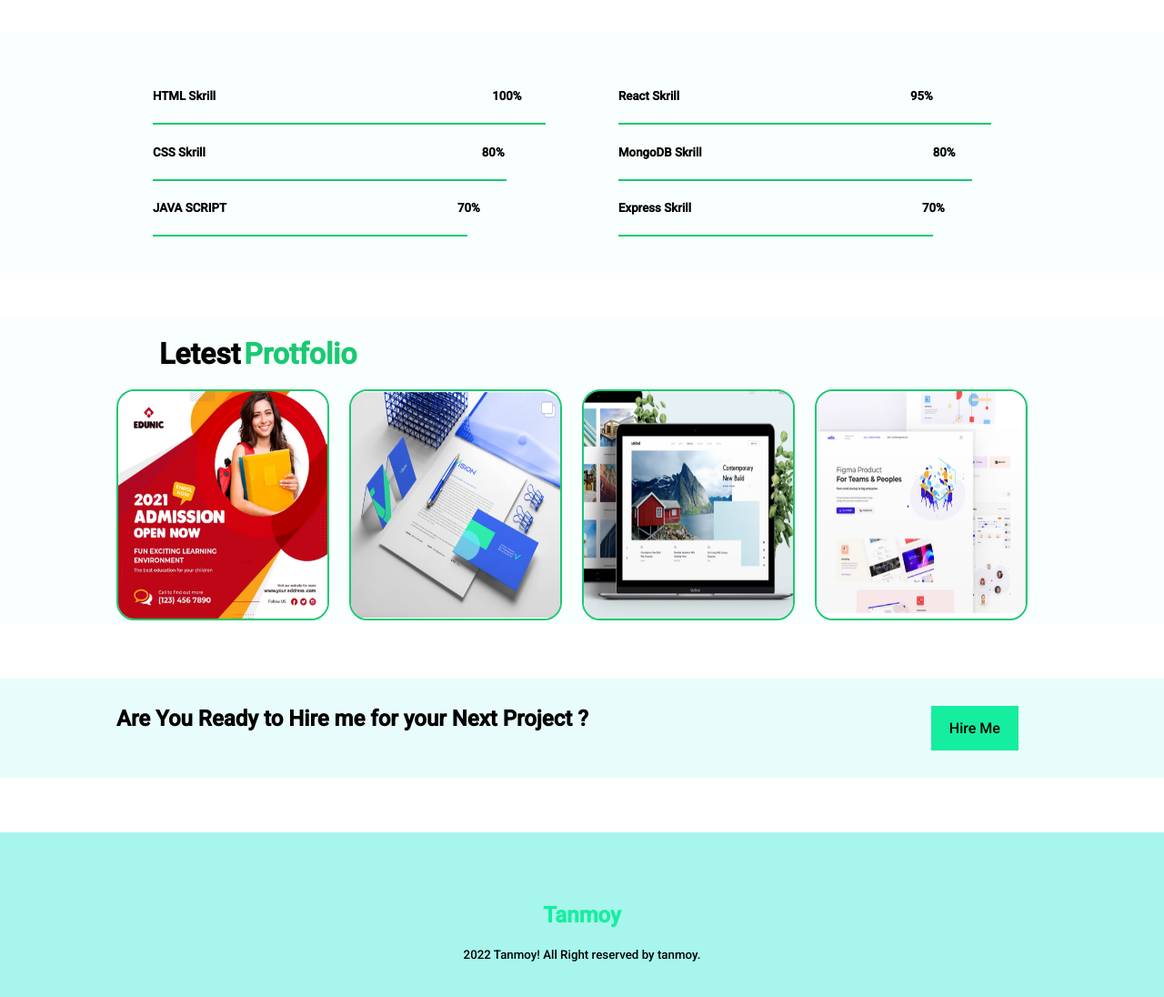
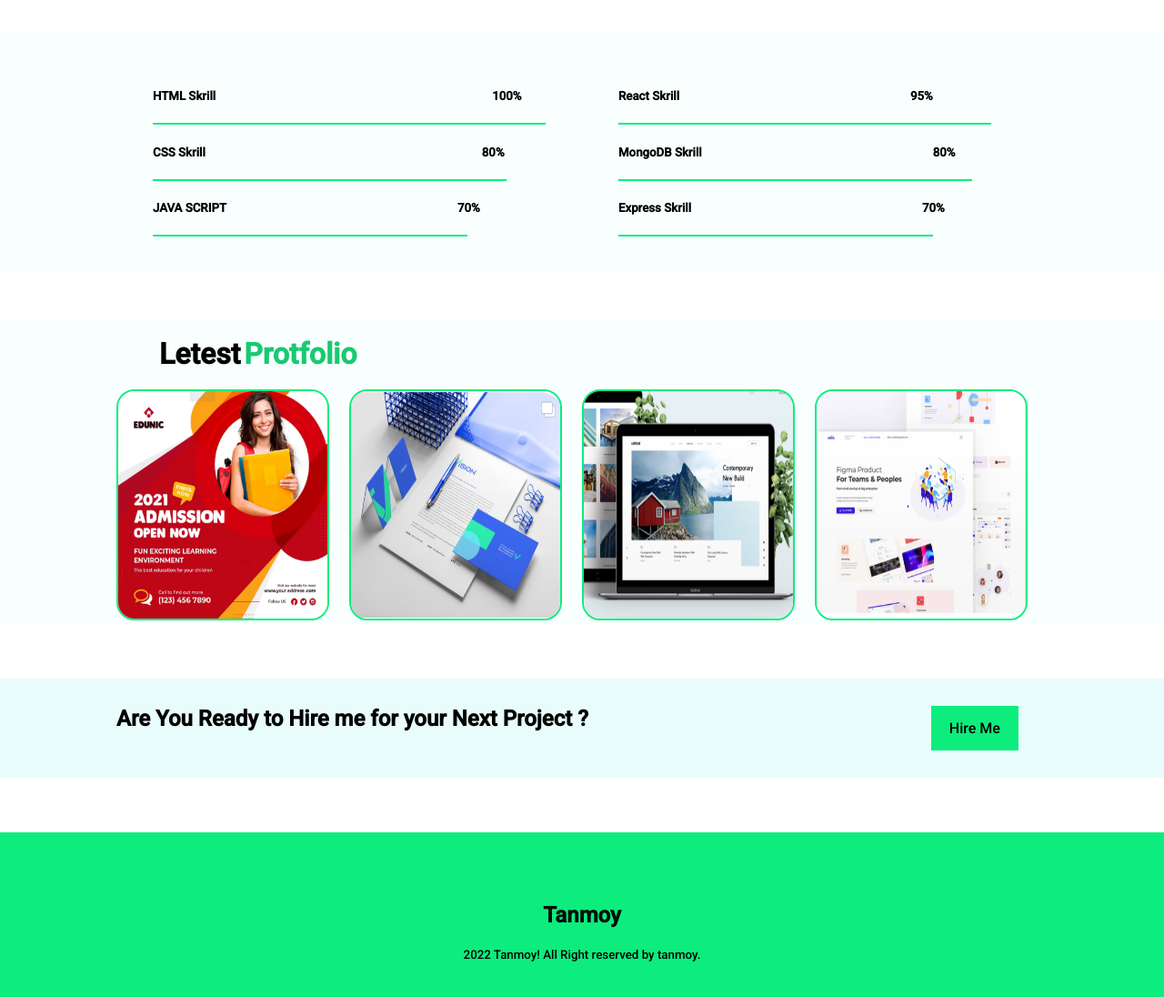
Before and after one commit to tanmoyspi/personal_protfolio, a plain HTML site: page index.html in a window 1280 px wide. Shown: the part 1120-2216 px from the top of the page at 91% size. Drawn offline with Linux system fonts and the light colour scheme.

Commit message:
clr_add_modified

```diff
--- a/style.css
+++ b/style.css
@@ -56,11 +56,11 @@ content_body{
 
 }
 .t-collor{
-    color: #16ee9f;
+    color: #0ced7d;
 }
 
 .content_section a{
-    background-color:#16ee9f ;
+    background-color:#0ced7d ;
     padding: 10px 20px;
     text-decoration: none;
     color: rgb(34, 30, 30);
@@ -69,7 +69,7 @@ content_body{
 
 }
 .hello_im{
-    color: #16ee9f;
+    color: #0ced7d;
 }
 .protfolio_body{
     background-color:rgba(167, 245, 237, 0.075);
@@ -94,7 +94,7 @@ content_body{
     text-decoration: none;
     padding: 15px 20px;
     color: black;
-    background-color: #16ee9f;
+    background-color: #0ced7d;
 }
 .click_cv_button{
     float: left;
@@ -104,7 +104,7 @@ content_body{
     text-decoration: none;
     padding: 15px 20px;
     color: rgb(19, 2, 2);
-    background-color: #16ee9f;
+    background-color: #0ced7d;
 
 
 }
@@ -140,28 +140,28 @@ h5{
     margin:40px ;
 }
 .hr1{
-    border: solid 1.5px rgb(25, 201, 113);
+    border: solid 1.5px #0ced7d;
 
 
 }
 .hr2{
-    border: solid 1.5px rgb(25, 201, 113);
+    border: solid 1.5px #0ced7d;
     margin-right: 10%;
 }
 .hr3{
-    border: solid 1.5px rgb(25, 201, 113);
+    border: solid 1.5px #0ced7d;
     margin-right: 20%;
 }
 .hr4{
-    border: solid 1.5px rgb(25, 201, 113);
+    border: solid 1.5px #0ced7d;
     margin-right: 5%;
 }
 .hr5{
-    border: solid 1.5px rgb(25, 201, 113);
+    border: solid 1.5px #0ced7d;
     margin-right: 10%;
 }
 .hr6{
-    border: solid 1.5px rgb(25, 201, 113);
+    border: solid 1.5px #0ced7d;
     margin-right: 20%;
 }
 hr{
@@ -188,7 +188,7 @@ hr{
     height: 250px;
     margin: auto;
     border-radius: 20px;
-    border: solid 2px rgb(25, 201, 113);
+    border: solid 2px #0ced7d;
 
 
 }
@@ -233,12 +233,12 @@ hr{
     text-decoration: none;
     padding: 15px 20px;
     color: black;
-    background-color: #16ee9f;
+    background-color: #0ced7d;
     margin: 30px 0 30px 377px;
 
 }
 .footer_section h2{
-    color: #16ee9f;
+    color: #010f08;
 
 }
 .footer_section{
@@ -248,7 +248,7 @@ hr{
 
 }
 .footer_area{
-    background-color: rgb(167, 245, 237);
+    background-color: #0ced7d;
     margin: 0;
     height: 200px;
 }
```
